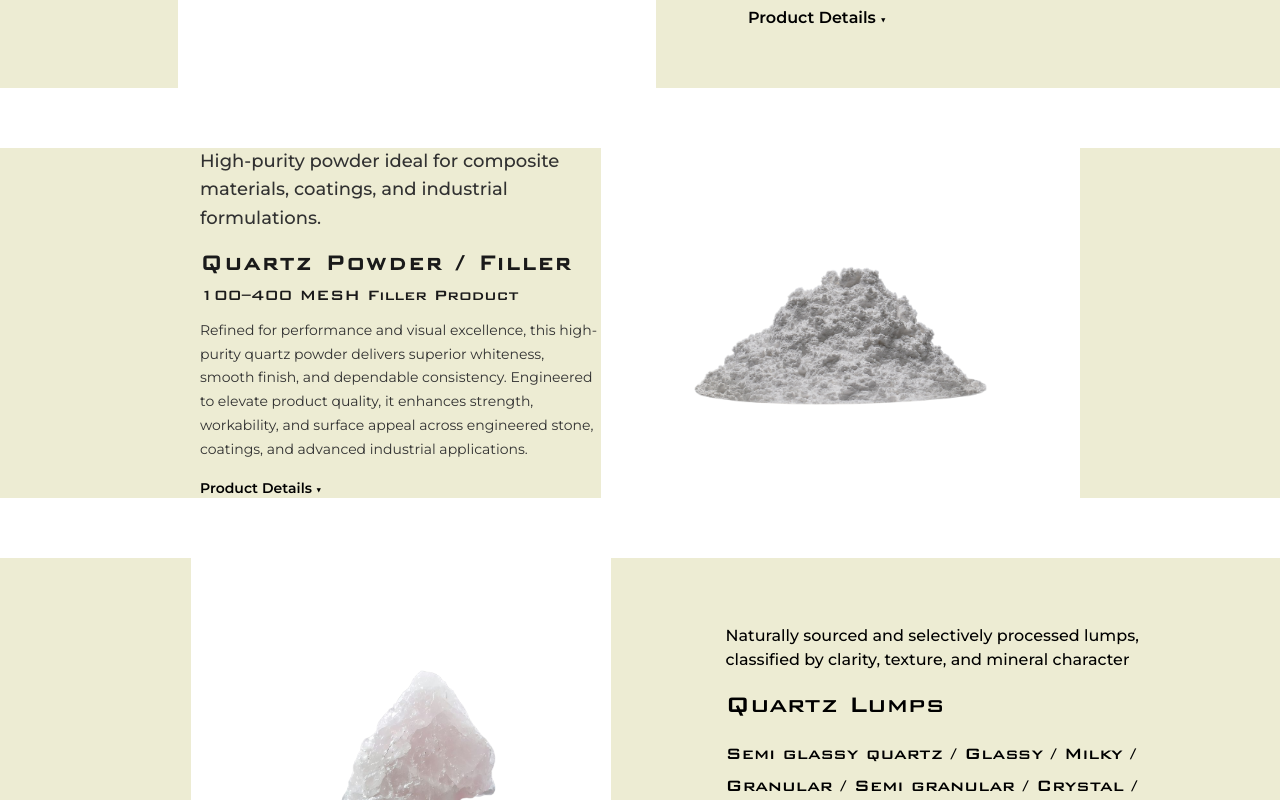
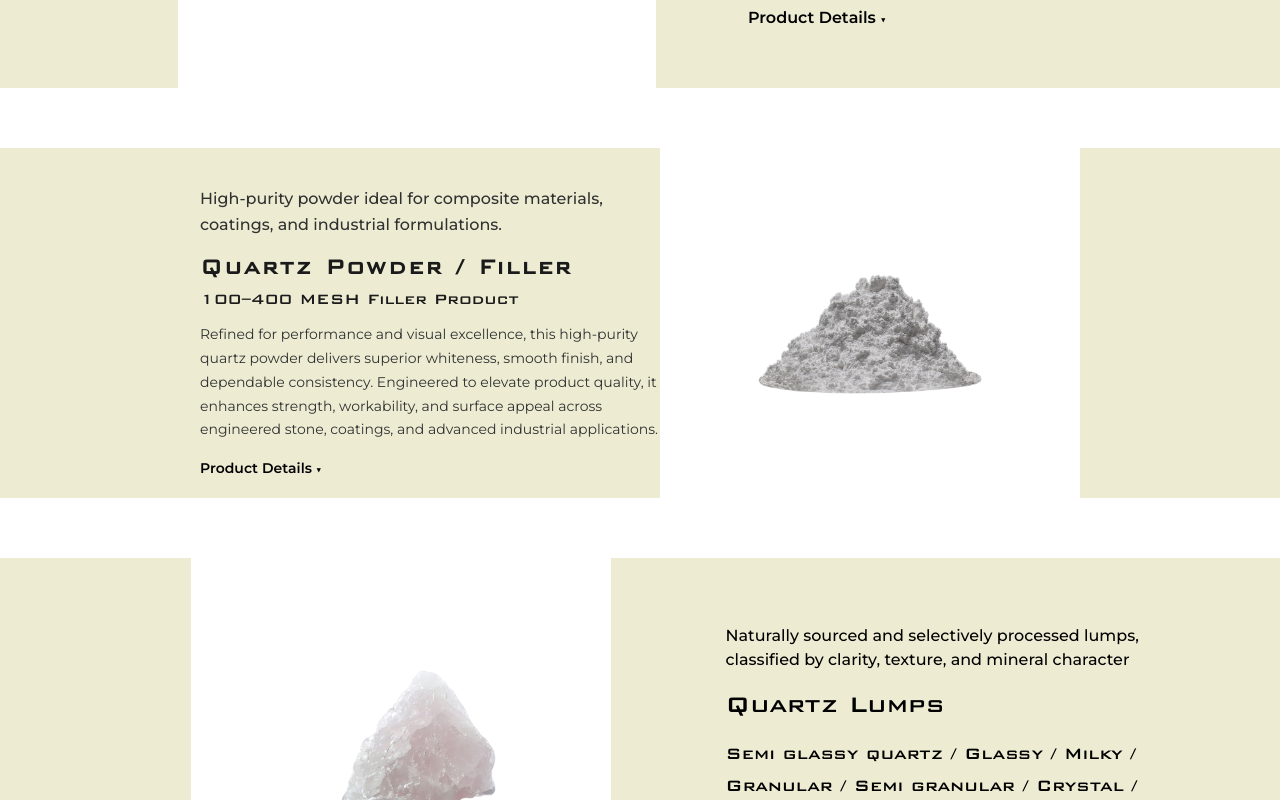
Before and after one commit to UDAY1602/TMM, a React (Vite) app: page /products in a window 1280 px wide. Shown: the part 1760-2560 px from the top of the page. Built offline with nearby package versions, Linux system fonts and the light colour scheme; a web font is replaced by a local one.

Commit message:
Made changes According to New Update

```diff
--- a/src/Pages/Product/sec3data.jsx
+++ b/src/Pages/Product/sec3data.jsx
@@ -29,7 +29,7 @@ export const SIZE_DATA = {
         "Contamination Analysis",
         "Colour Impurity\nBlack Impurity",
         "-\n-",
-         "Without Black particals\nMetal,Wood & Rubber\nContaination",
+         "Without Metal,Wood &\nRubber Containation",
       ],
       [
         "Humidity",
@@ -38,10 +38,10 @@ export const SIZE_DATA = {
         "Moisture Balance\n(Make: Lab Man)",
       ],
       [
-        "Shade Analysis",
+        "Whiteness Shade Analysis",
         "L\na\nb",
-        "92.00 Min\n0.60 Max\n3.50 Max",
-        "Spectrophotometer CM-600d\n(Make: Konica Minolta)",
+        "92.00 Min\n0.40 Max\n2.80 Max",
+        "Spectrophotometer\n600d\n(Make: Konica Minolta)",
       ],
     ],
   },
@@ -54,7 +54,7 @@ export const SIZE_DATA = {
       [
         "Particle size Distribution",
         "+0.71mm(%)\n-0.30mm(%)",
-        "5.0 Max\n5.0 Max",
+        "8.0 Max\n8.0 Max",
         "Vibrating Sieve Shaker\nwith ASTM(Test Sieve)",
       ],
       [
@@ -70,10 +70,10 @@ export const SIZE_DATA = {
         "Moisture Balance\n(Make: Lab Man)",
       ],
       [
-        "Shade Analysis",
+        "Whiteness Shade Analysis",
         "L\na\nb",
-        "88.00 Min\n0.30 Max\n2.80 Max",
-        "Spectrophotometer CM-600d\n(Make: Konica Minolta)",
+        "86.00 Min\n0.40 Max\n2.80 Max",
+        "Spectrophotometer\n600d\n(Make: Konica Minolta)",
       ],
     ],
   },
@@ -92,7 +92,7 @@ export const SIZE_DATA = {
       [
         "Contamination Analysis",
         "Colour Impurity\nBlack Impurity",
-        "0.5 Max\n-",
+        "-\n-",
         "Without Black particals\nMetal,Wood & Rubber\nContaination",
       ],
       [
@@ -101,12 +101,12 @@ export const SIZE_DATA = {
         "0.03 Max",
         "Moisture Balance\n(Make: Lab Man)",
       ],
-      [
-        "Shade Analysis",
-        "L\na\nb",
-        "82.00 Min\n0.80 Max\n2.00 Max",
-        "Spectrophotometer CM-600d\n(Make: Konica Minolta)",
-      ],
+      // [
+      //   "Shade Analysis",
+      //   "L\na\nb",
+      //   "82.00 Min\n0.80 Max\n2.00 Max",
+      //   "Spectrophotometer CM-600d\n(Make: Konica Minolta)",
+      // ],
     ],
   },
 
@@ -118,13 +118,13 @@ export const SIZE_DATA = {
       [
         "Particle size Distribution",
         "+2.36mm(%)\n-1.18mm(%)",
-        "10.0 Max\n10.0 Max",
+        "8.0 Max\n8.0 Max",
         "Vibrating Sieve Shaker\nwith ASTM Test Sieve",
       ],
       [
         "Contamination Analysis",
         "Colour Impurity\nBlack Impurity",
-        "8 Max\n-",
+        "-\n-",
         "Without Black particals\nMetal,Wood & Rubber\nContaination",
       ],
       [
@@ -133,12 +133,12 @@ export const SIZE_DATA = {
         "0.03 Max",
         "Moisture Balance\n(Make: Lab Man)",
       ],
-      [
-        "Shade Analysis",
-        "L\na\nb",
-        "-\n-\n-",
-        "Spectrophotometer CM-600d\n(Make: Konica Minolta)",
-      ],
+      // [
+      //   "Shade Analysis",
+      //   "L\na\nb",
+      //   "-\n-\n-",
+      //   "Spectrophotometer CM-600d\n(Make: Konica Minolta)",
+      // ],
     ],
   },
 
@@ -149,7 +149,7 @@ export const SIZE_DATA = {
       [
         "Particle size Distribution",
         "+4.00mm(%)\n-2.36mm(%)",
-        "10.0 Max\n10.0 Max",
+        "8.0 Max\n8.0 Max",
         "Vibrating Sieve Shaker\nwith ASTM Test Sieve",
       ],
       [
@@ -164,12 +164,12 @@ export const SIZE_DATA = {
         "0.03 Max",
         "Moisture Balance\n(Make: Lab Man)",
       ],
-      [
-        "Shade Analysis",
-        "L\na\nb",
-        "-\n-\n-",
-        "Spectrophotometer CM-600d\n(Make: Konica Minolta)",
-      ],
+      // [
+      //   "Shade Analysis",
+      //   "L\na\nb",
+      //   "-\n-\n-",
+      //   "Spectrophotometer CM-600d\n(Make: Konica Minolta)",
+      // ],
     ],
   },
 };
--- a/src/Pages/Product/sec5.css
+++ b/src/Pages/Product/sec5.css
@@ -2,70 +2,81 @@
   font-family: "MONSMED";
   src: url("../../assets/fonts/Montserrat-Medium.otf") format("opentype");
 }
-.monsmed{font-family: "MONSMED",sans-serif;}
+.monsmed {
+  font-family: "MONSMED", sans-serif;
+}
+
 @font-face {
   font-family: "MONSREG";
   src: url("../../assets/fonts/Montserrat-Regular.ttf") format("truetype");
 }
-.monsreg{font-family: "MONSREG",sans-serif;}
+.monsreg {
+  font-family: "MONSREG", sans-serif;
+}
+
 @font-face {
   font-family: "bankgo";
   src: url("../../assets/fonts/BankGothic-Light-Regular.otf") format("opentype");
 }
-.Bankgo{font-family: "bankgo",sans-serif;}
+.Bankgo {
+  font-family: "bankgo", sans-serif;
+}
+
 @font-face {
   font-family: "bankgoB";
   src: url("../../assets/fonts/BankGothic-Bold.ttf") format("truetype");
 }
-.BankgoB{font-family: "bankgoB",sans-serif;}
+.BankgoB {
+  font-family: "bankgoB", sans-serif;
+}
+
+
+/* ================= SECTION WRAPPER ================= */
 
 .quartzOuter {
   width: 100%;
   height: 350px;
-  background: #FFFFFF;
-
+  background: #ffffff;
   padding-top: 0px;
 
   display: flex;
   justify-content: center;
-
 }
 
 
-.quartzInner {
+/* ================= INNER ================= */
+
+.quartzOuter .quartzInner {
   width: 1920px;
-
   background: #edecd3;
-
 
   display: flex;
   align-items: center;
   justify-content: space-between;
-
 
   padding: 0px 200px;
   box-sizing: border-box;
 }
 
 
-.quartzTextBox {
+/* ================= TEXT ================= */
+
+.quartzOuter .quartzTextBox {
   width: 460px;
-  height:auto;
+  height: auto;
 }
 
-.tagline {
+.quartzOuter .tagline {
   font-size: 16px;
   line-height: 1.6;
   color: #313131;
-  margin-top:20px;
+  margin-top: 20px;
   margin-bottom: 10px;
   font-family: "MONSMED";
-
 }
 
-.title {
+.quartzOuter .title {
   font-family: "Bankgo";
-
   font-size: 26px;
   letter-spacing: 2px;
   font-weight: 600;
@@ -74,71 +85,78 @@
   color: #1a1a1a;
 }
 
-.size {
-    color:#313131;
+.quartzOuter .size {
   font-family: "BankgoB";
   font-size: 18px;
-
   margin-bottom: 10px;
   color: #1a1a1a;
 }
 
-.description {
+.quartzOuter .description {
   font-family: "MONSREG";
   font-size: 14px;
   line-height: 1.7;
   color: #313131;
 }
-.quartzImageWrap {
+
+
+/* ================= IMAGE ================= */
+
+.quartzOuter .quartzImageWrap {
   background: #ffffff;
 
   display: flex;
   align-items: center;
 }
 
-
-.quartzImageBox img {
+.quartzOuter .quartzImageBox img {
   width: 420px;
   height: auto;
+  max-height: 350px;
+  object-fit: contain;
   padding-top: 15px;
   padding-bottom: 15px;
   padding-left: 30px;
   padding-right: 30px;
-
 }
 
 
- @media (max-width: 1920px) {
-  .quartzInner {
+/* ================= RESPONSIVE ================= */
+
+@media (max-width: 1920px) {
+  .quartzOuter .quartzInner {
     width: 100%;
   }
 }
 
+
+/* Tablet */
 @media (max-width: 900px) {
+
   .quartzOuter {
     height: auto;
     padding: 40px 0;
   }
 
-  .quartzInner {
+  .quartzOuter .quartzInner {
     height: auto;
     flex-direction: column;
     gap: 40px;
     padding: 40px 24px;
   }
 
-  .quartzTextBox {
+  .quartzOuter .quartzTextBox {
     width: 100%;
   }
 
-  .quartzImageBox img {
+  .quartzOuter .quartzImageBox img {
     width: 280px;
   }
 }
 
 
+/* Mobile */
 @media (max-width: 768px) {
-
 
   .quartzOuter {
     height: auto;
@@ -146,8 +164,7 @@
     padding-bottom: 30px;
   }
 
-
-  .quartzInner {
+  .quartzOuter .quartzInner {
     width: 100%;
     flex-direction: column;
     align-items: flex-start;
@@ -155,35 +172,33 @@
     gap: 30px;
   }
 
-
-  .quartzTextBox {
+  .quartzOuter .quartzTextBox {
     width: 100%;
   }
 
-  .tagline {
+  .quartzOuter .tagline {
     font-size: 14px;
   }
 
-  .title {
+  .quartzOuter .title {
     font-size: 22px;
     letter-spacing: 1.5px;
   }
 
-  .size {
+  .quartzOuter .size {
     font-size: 16px;
   }
 
-  .description {
+  .quartzOuter .description {
     font-size: 13px;
   }
 
-  .quartzImageWrap {
+  .quartzOuter .quartzImageWrap {
     width: 100%;
     justify-content: center;
   }
 
-
-  .quartzImageBox img {
+  .quartzOuter .quartzImageBox img {
     width: 260px;
     padding: 0;
   }
--- a/src/Pages/Product/sec5data.jsx
+++ b/src/Pages/Product/sec5data.jsx
@@ -19,21 +19,21 @@ export const TABS = {
     rows: [
       [
         "Particle Size Distribution",
-        "45 µm (D97)",
-        "10% Max",
-        "Laser Diffraction",
+        "45(µm)(%)",
+        "1.0 Max",
+        "ASTM(Test Sieve)",
       ],
       [
-        "Whiteness",
-        "L Value",
-        "≥ 93",
-        "Spectrophotometer",
+        "Whiteness('M'-supreme)",
+        "L Value\na'Value\nb'Value",
+        "97.80Min.\n0.08 Max\n0.30 Max",
+        "Spectrophotometer\n600d\n(Make:Konica Minolta)",
       ],
       [
         "Humidity",
         "Moisture (%)",
         "0.3 Max",
-        "Moisture Balance",
+        "Moisture Balance\n(Make:Lab Man)",
       ],
     ],
   },
@@ -45,21 +45,21 @@ export const TABS = {
     rows: [
       [
         "Particle Size Distribution",
-        "45 µm (D97)",
-        "8% Max",
-        "Laser Diffraction",
+        "45(µm)(%)",
+        "1.0 Max",
+        "ASTM(Test Sieve)",
       ],
       [
-        "Whiteness",
-        "L Value",
-        "≥ 95",
-        "Spectrophotometer",
+       "Whiteness('M'-supreme)",
+        "L Value\na'Value\nb'Value",
+        "97.00Min.\n0.15 Max\n0.30-0.70 Max",
+        "Spectrophotometer\n600d\n(Make:Konica Minolta)",
       ],
       [
         "Humidity",
         "Moisture (%)",
         "0.3 Max",
-        "Moisture Balance",
+        "Moisture Balance\n(Make:Lab Man)",
       ],
     ],
   },
--- a/src/Pages/Product/section3.jsx
+++ b/src/Pages/Product/section3.jsx
@@ -18,21 +18,19 @@ export default function Section3() {
         width: "100%",
       }}
     >
+      {/* Main Content */}
       <div className="quartzOuter">
         <div className="quartzInner">
+          {/* Text */}
           <div className="quartzTextBox">
             <p className="tagline">
               High-purity powder ideal for composite materials,
               coatings, and industrial formulations.
             </p>
 
-            <h2 className="title">
-              Quartz Grits – Supreme
-            </h2>
+            <h2 className="title">Quartz Grits – Supreme</h2>
 
-            <p className="size">
-              0.1 – 0.4 mm
-            </p>
+            <p className="size">0.1 – 0.4 mm</p>
 
             <p className="description">
               High-purity quartz grits with tight granulometry and superior
@@ -58,6 +56,7 @@ export default function Section3() {
             </button>
           </div>
 
+          {/* Image */}
           <div className="quartzImageWrap">
             <div className="quartzImageBox">
               <img src={Sec3} alt="Quartz Grits Supreme" />
@@ -66,6 +65,7 @@ export default function Section3() {
         </div>
       </div>
 
+      {/* Desktop Dropdown */}
       <div className="desktop-dropdown">
         <DropdownDesk
           open={open}
@@ -78,7 +78,7 @@ export default function Section3() {
         />
       </div>
 
-      {/* 🔑 FIX 2: collapse mobile dropdown when closed */}
+      {/* Mobile Dropdown */}
       <div className={`mobile-dropdown ${open ? "open" : "closed"}`}>
         <DropdownMobile
           open={open}
@@ -92,22 +92,39 @@ export default function Section3() {
         />
       </div>
 
+      {/* Responsive Styles */}
       <style>
         {`
-        .mobile-dropdown { display: none; }
-        .desktop-dropdown { display: block; }
+        /* Desktop default */
+        .mobile-dropdown {
+          display: none;
+          overflow: hidden;
+          transition: max-height 0.3s ease;
+        }
 
+        .desktop-dropdown {
+          display: block;
+        }
+
+        /* Mobile */
         @media (max-width: 768px) {
 
-          .desktop-dropdown { display: none; }
-          .mobile-dropdown { display: block; }
+          .desktop-dropdown {
+            display: none;
+          }
 
-          /* 🔥 collapse dropdown when closed */
+          .mobile-dropdown {
+            display: block;
+            overflow: hidden;
+          }
+
+          /* ✅ Safe collapse (no scroll break) */
           .mobile-dropdown.closed {
-            height: 0 !important;
-            overflow: hidden !important;
-            margin: 0 !important;
-            padding: 0 !important;
+            max-height: 0;
+          }
+
+          .mobile-dropdown.open {
+            max-height: 2000px;
           }
 
           .section3-quartz {
```
